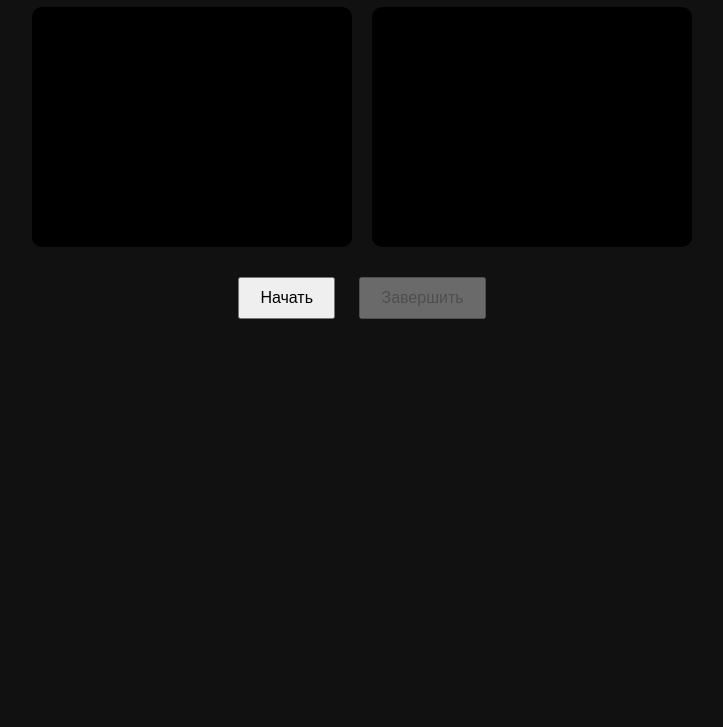
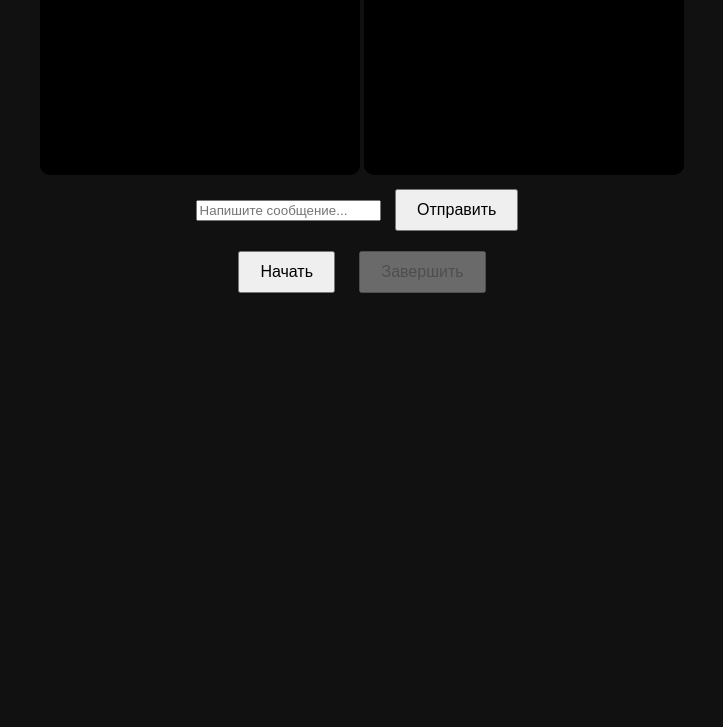
Before and after one commit to skuffazzer-ai/chat-roulette, a website: page public/index.html in a window 1280 px wide. Shown: the part 73-800 px from the top of the page, without its empty margins (278-1001 px from the left). Drawn offline with Linux system fonts and the light colour scheme.

Commit message:
Update index.html

```diff
--- a/public/index.html
+++ b/public/index.html
@@ -7,11 +7,17 @@
 </head>
 <body>
 
-<h1>Видео чат-рулетка</h1>
-
-<div class="videos">
+<div class="videos-container">
   <video id="localVideo" autoplay muted playsinline></video>
   <video id="remoteVideo" autoplay playsinline></video>
+</div>
+
+<div class="chat-container">
+  <div id="chatMessages" class="chat-messages"></div>
+  <div class="chat-input">
+    <input type="text" id="chatInput" placeholder="Напишите сообщение..."/>
+    <button id="sendBtn">Отправить</button>
+  </div>
 </div>
 
 <div class="controls">
```
